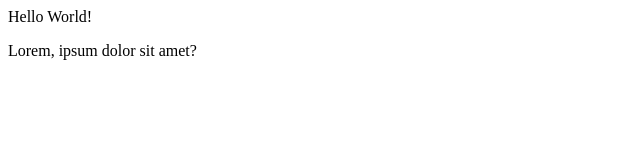
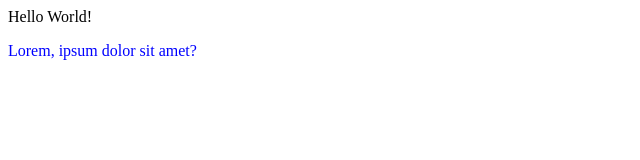
Before and after one commit to Serkebaeva/RS-school-self-study, a plain HTML site: page index.html in a window 1280 px wide. Shown: the whole page, without its empty margins (0-640 px from the left). Drawn offline with Linux system fonts and the light colour scheme.

Commit message:
style changes

```diff
--- a/index.html
+++ b/index.html
@@ -4,7 +4,9 @@
 	<meta charset="UTF-8">
 	<meta http-equiv="X-UA-Compatible" content="IE=edge">
 	<meta name="viewport" content="width=device-width, initial-scale=1.0">
+	<link rel="stylesheet" href="styles.css">
 	<title>GIT intro</title>
+
 </head>
 <body>
 	<div>Hello World!</div>
--- /dev/null
+++ b/styles.css
@@ -0,0 +1,3 @@
+p {
+	color: blue;
+}
```
Also changed, not shown: Git commands.txt (added).
